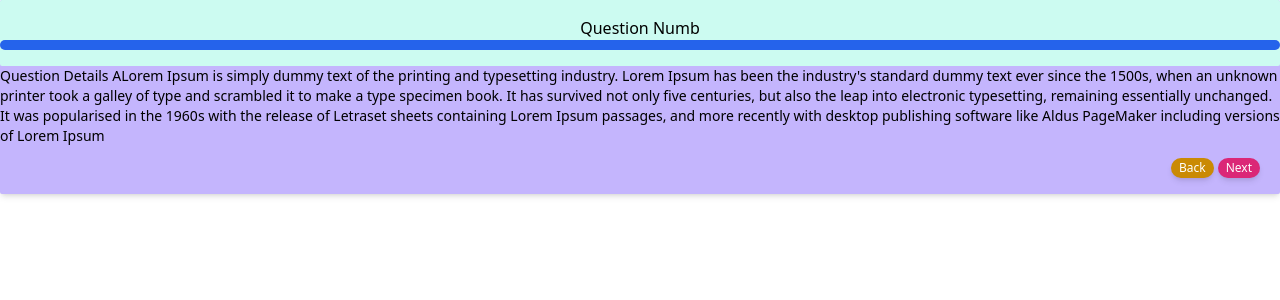
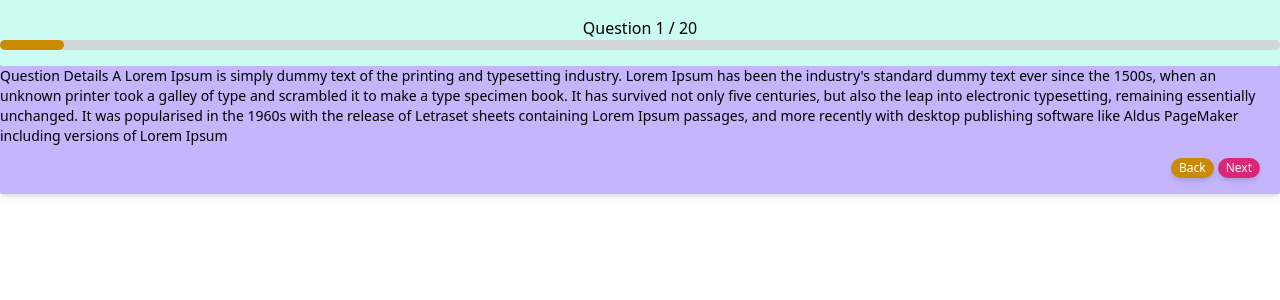
Before and after one commit to codersforcauses/elucidate, a Nuxt app in the folder client/: page /quizsolve in a window 1280 px wide. Shown: the top 300 px of the page. Built offline with nearby package versions, Linux system fonts and the light colour scheme.

Commit message:
Add next/prev question functionality

```diff
--- a/client/components/ProgressBar.vue
+++ b/client/components/ProgressBar.vue
@@ -1,28 +1,26 @@
-<template>
-    <div class="w-full bg-gray-200 rounded-full h-2.5 dark:bg-gray-700">
-    <div class="bg-blue-600 h-2.5 rounded-full" :style="{width: `${(this.curr_question / this.max_questions) * 100}%`}"></div>
-    </div>
-</template>
+<script>
 
-<script>
   export default {
     data() {
       return {
-        curr_question: 33,
-        max_questions: 50
+        // curr:1,
+        // max:20
       }
     },
-    methods: {
-      completeQuestion() {
-        this.value = Math.random() * this.max
-      },
-      clicked() {
-        this.curr_question = this.completeQuestion
-      }
-    },
-    props:[
-        'curr_question',
-        'max_questions',
+    // methods: {
+    //   clicked() {
+    //     curr = Math.random() * max
+    //   }
+    // },
+    props: [
+      'curr',
+      'max'
     ]
   }
 </script>
+
+<template>
+  <div class="w-full bg-gray-300 rounded-full h-2.5 dark:bg-gray-300">
+    <div class="bg-yellow-600 h-2.5 rounded-full" :style="{width: `${(curr / max) * 100}%`}"></div>
+  </div>
+</template>
--- a/client/components/QuestionCard.vue
+++ b/client/components/QuestionCard.vue
@@ -3,27 +3,30 @@
     <!-- Question Number -->
     <div class="bg-teal-100 py-4 rounded-sm">
         <h1 class="text-center">
-            Question Numb
-            <ProgressBar/>
+            Question  {{this.curr}} / {{this.max}}
+            <ProgressBar
+            :curr = "this.curr"
+            :max = "this.max"
+            />
         </h1>
     </div>
     <!-- Question Detail -->
     <div class="">
         <div class="justify-self-start text-sm">
             Question Details
-            ALorem Ipsum is simply dummy text of the printing and typesetting industry. Lorem Ipsum has been the industry's standard dummy text ever since the 1500s, when an unknown printer took a galley of type and scrambled it to make a type specimen book. It has survived not only five centuries, but also the leap into electronic typesetting, remaining essentially unchanged. It was popularised in the 1960s with the release of Letraset sheets containing Lorem Ipsum passages, and more recently with desktop publishing software like Aldus PageMaker including versions of Lorem Ipsum
+            A Lorem Ipsum is simply dummy text of the printing and typesetting industry. Lorem Ipsum has been the industry's standard dummy text ever since the 1500s, when an unknown printer took a galley of type and scrambled it to make a type specimen book. It has survived not only five centuries, but also the leap into electronic typesetting, remaining essentially unchanged. It was popularised in the 1960s with the release of Letraset sheets containing Lorem Ipsum passages, and more recently with desktop publishing software like Aldus PageMaker including versions of Lorem Ipsum
         </div>
     </div>
 
     <!-- Next/Back buttons -->
     <div class="flex justify-end px-5 mt-2">
       <button>
-        <div class="inline-block text-center text-xs text-white py-0.5 px-2 mr-1 bg-yellow-600 rounded-xl shadow-md hover:bg-yellow-700 hover:shadow-lg focus:bg-yellow-700 focus:shadow-lg focus:outline-none active:bg-yellow-800 active:shadow-lg transition duration-300 ease-in-out">
+        <div class="inline-block text-center text-xs text-white py-0.5 px-2 mr-1 bg-yellow-600 rounded-xl shadow-md hover:bg-yellow-700 hover:shadow-lg focus:bg-yellow-700 focus:shadow-lg focus:outline-none active:bg-yellow-800 active:shadow-lg transition duration-300 ease-in-out" @click="prevQuestion">
             Back
         </div>
       </button>
       <button>
-        <div class="inline-block text-center text-xs text-white py-0.5 px-2 bg-pink-600 rounded-xl shadow-md hover:bg-pink-700 hover:shadow-lg focus:bg-pink-700 focus:shadow-lg focus:outline-none active:bg-pink-800 active:shadow-lg transition duration-300 ease-in-out">
+        <div class="inline-block text-center text-xs text-white py-0.5 px-2 bg-pink-600 rounded-xl shadow-md hover:bg-pink-700 hover:shadow-lg focus:bg-pink-700 focus:shadow-lg focus:outline-none active:bg-pink-800 active:shadow-lg transition duration-300 ease-in-out" @click="nextQuestion">
             Next
         </div>
       </button>
@@ -37,8 +40,20 @@ export default {
     name: "QuestionCard",
     data: function () {
         return {
-            quizID: "num"
+            quizID: "num",
+            curr: 1,
+            max: 20
         };
+    },
+    methods: {
+      nextQuestion(){
+        this.curr++
+        // console.log(this.curr);
+      },
+      prevQuestion(){
+        this.curr--
+        // console.log(this.curr);
+      }
     },
     components: { ProgressBar }
 };
```
